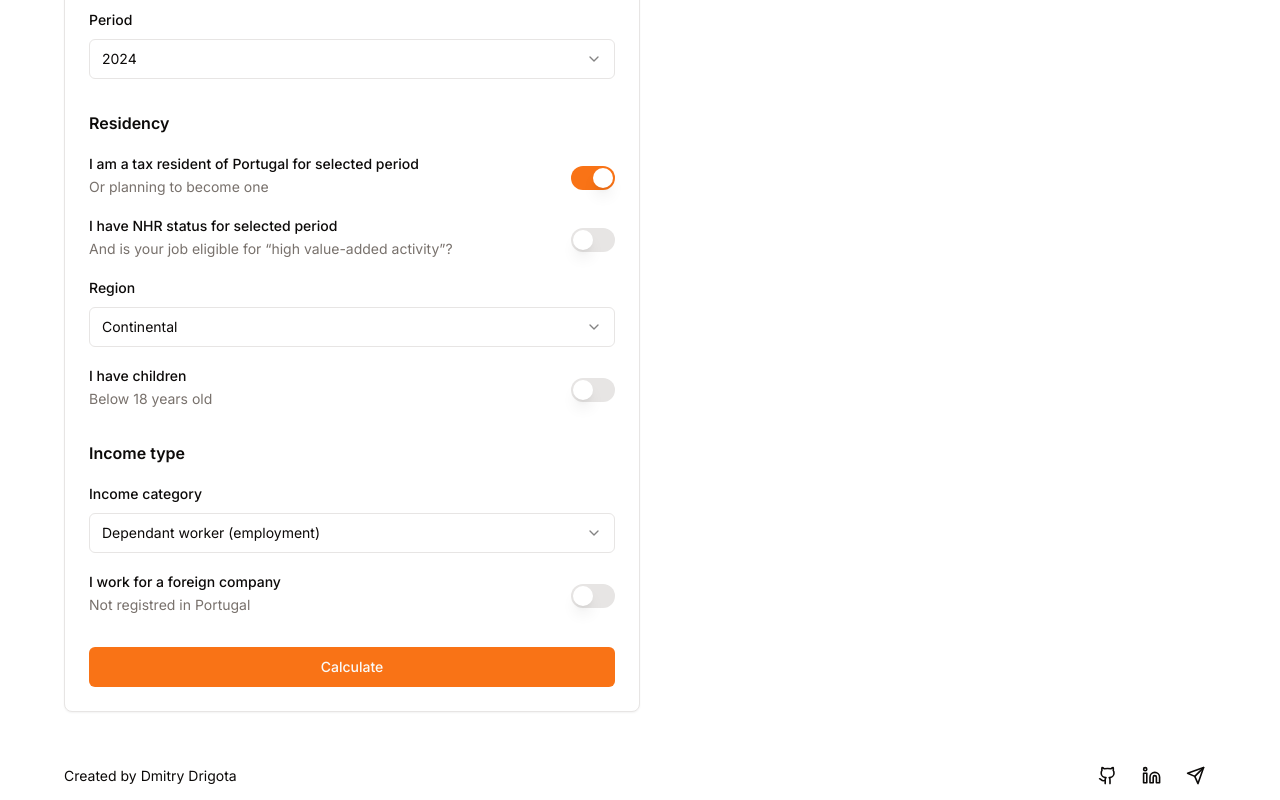
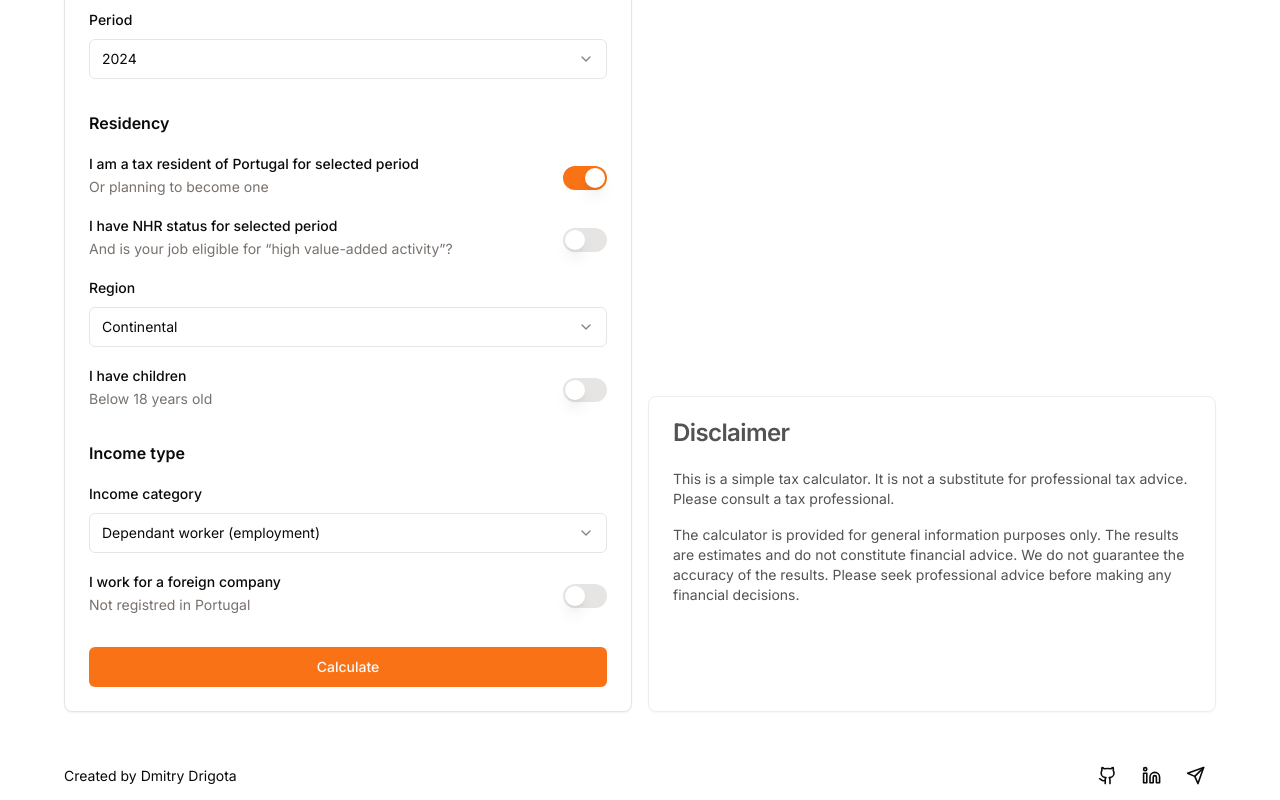
Before and after one commit to ddrigota/portugal-tax, a Next.js app: page / in a window 1280 px wide. Shown: the part 388-1188 px from the top of the page. Built offline with nearby package versions, Linux system fonts and the light colour scheme.

Commit message:
add disclaimer section

```diff
--- a/app/page.tsx
+++ b/app/page.tsx
@@ -1,9 +1,11 @@
+import Disclaimer from "@/components/Disclaimer";
 import { TaxForm } from "@/components/TaxForm";
 
 export default function Home() {
   return (
-    <main className="container grid flex-grow grid-cols-1 py-10 lg:grid-cols-2">
+    <main className="container grid flex-grow grid-cols-1 grid-rows-3 gap-4 py-10 lg:grid-cols-2">
       <TaxForm />
+      <Disclaimer />
     </main>
   );
 }
--- /dev/null
+++ b/components/Disclaimer.tsx
@@ -0,0 +1,25 @@
+import { Card, CardContent, CardHeader, CardTitle } from "./ui/card";
+
+const Disclaimer = () => {
+  return (
+    <Card className="col-start-2 row-start-3 opacity-70">
+      <CardHeader>
+        <CardTitle>Disclaimer</CardTitle>
+      </CardHeader>
+      <CardContent className="flex flex-col gap-4 text-pretty text-sm">
+        <p>
+          This is a simple tax calculator. It is not a substitute for
+          professional tax advice. Please consult a tax professional.
+        </p>
+        <p>
+          The calculator is provided for general information purposes only. The
+          results are estimates and do not constitute financial advice. We do
+          not guarantee the accuracy of the results. Please seek professional
+          advice before making any financial decisions.
+        </p>
+      </CardContent>
+    </Card>
+  );
+};
+
+export default Disclaimer;
--- a/components/TaxForm.tsx
+++ b/components/TaxForm.tsx
@@ -110,7 +110,7 @@ export function TaxForm() {
   }
 
   return (
-    <Card>
+    <Card className="row-span-3">
       <CardHeader>
         <CardTitle>Simulate your taxes</CardTitle>
         <CardDescription>Enter data below</CardDescription>
```
